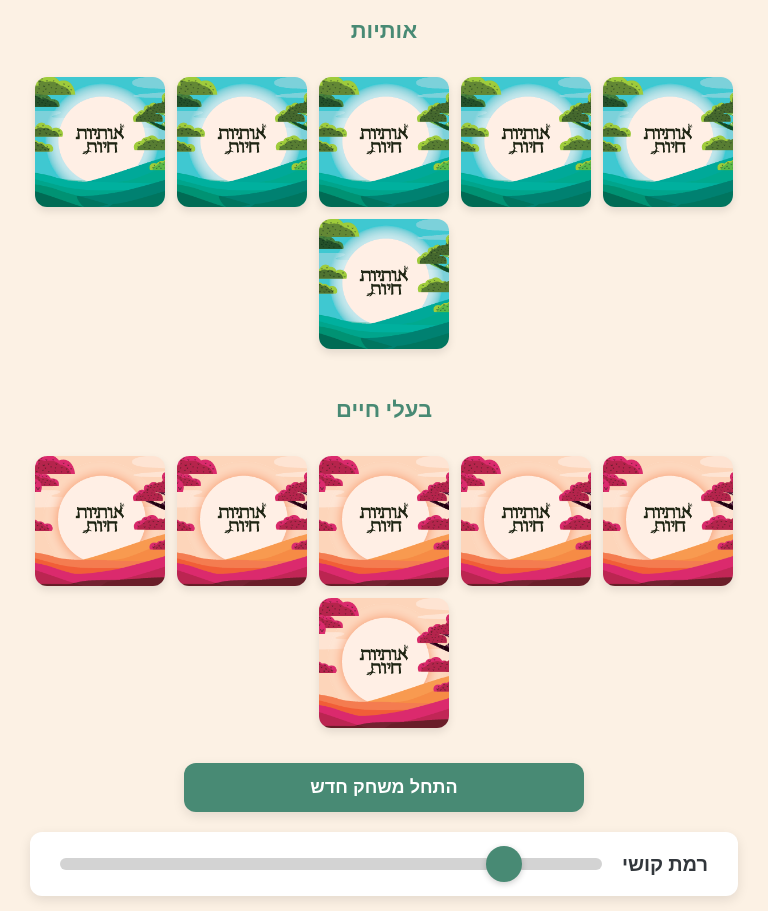
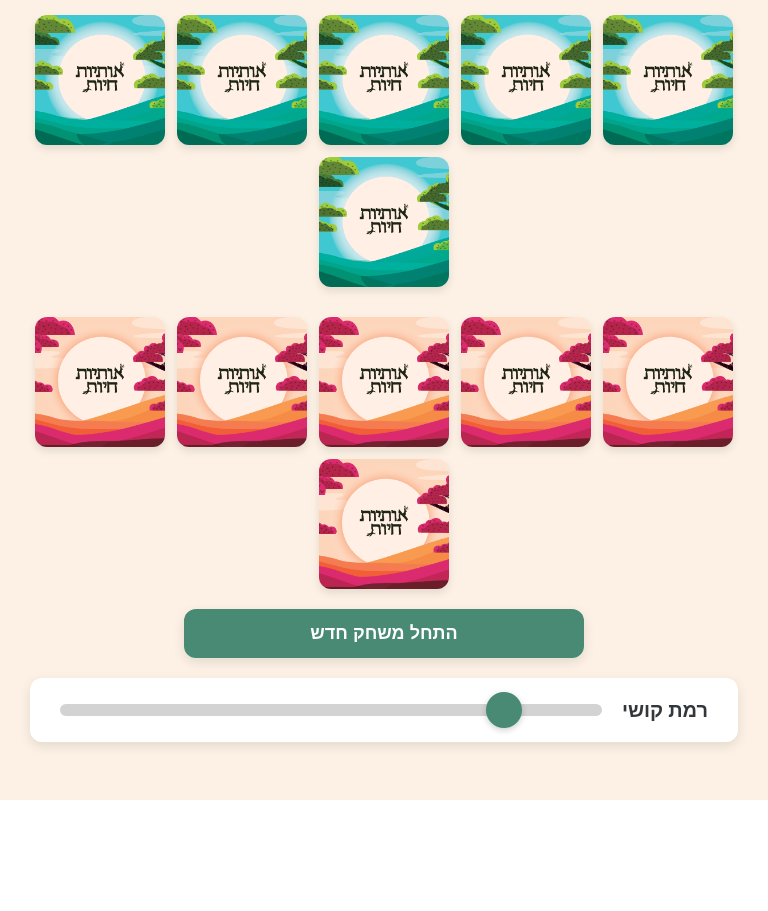
Before and after one commit to liveletters/games, a React (Vite) app: page /memory-game in a window 768 px wide. After the commit the page ends 800 px from the top, so only its background shows below. Built offline with nearby package versions, Linux system fonts and the light colour scheme.

Commit message:
Fix gap between card types

```diff
--- a/src/pages/MemoryGame.css
+++ b/src/pages/MemoryGame.css
@@ -162,7 +162,6 @@
   display: flex;
   flex-wrap: wrap;
   gap: 15px;
-  padding: 10px;
   width: 100%;
 }
 
@@ -376,7 +375,6 @@
 
   .cards-grid {
     gap: 12px;
-    padding: 15px;
   }
 
   /* Center cards on stacked mobile layout */
--- a/src/pages/MemoryGame.jsx
+++ b/src/pages/MemoryGame.jsx
@@ -134,7 +134,6 @@ function MemoryGame() {
         <div className="game-content">
           <div className="cards-container">
             <div className="cards-column">
-              <h3 className="column-title">אותיות</h3>
               <div className="cards-grid">
                 {cards.filter(card => card.type === 'letter').map((card, originalIndex) => {
                   const index = cards.indexOf(card)
@@ -158,7 +157,6 @@ function MemoryGame() {
             </div>
 
             <div className="cards-column">
-              <h3 className="column-title">בעלי חיים</h3>
               <div className="cards-grid">
                 {cards.filter(card => card.type === 'animal').map((card, originalIndex) => {
                   const index = cards.indexOf(card)
```
